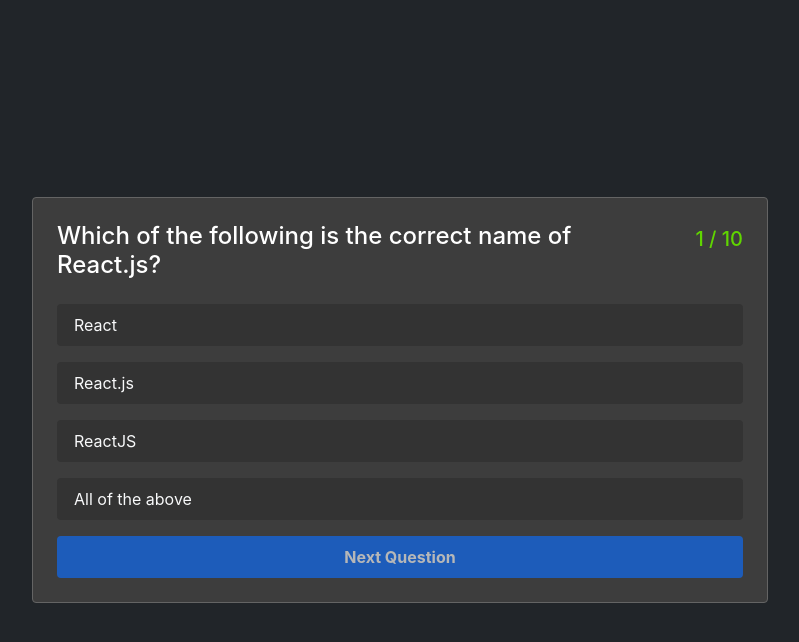
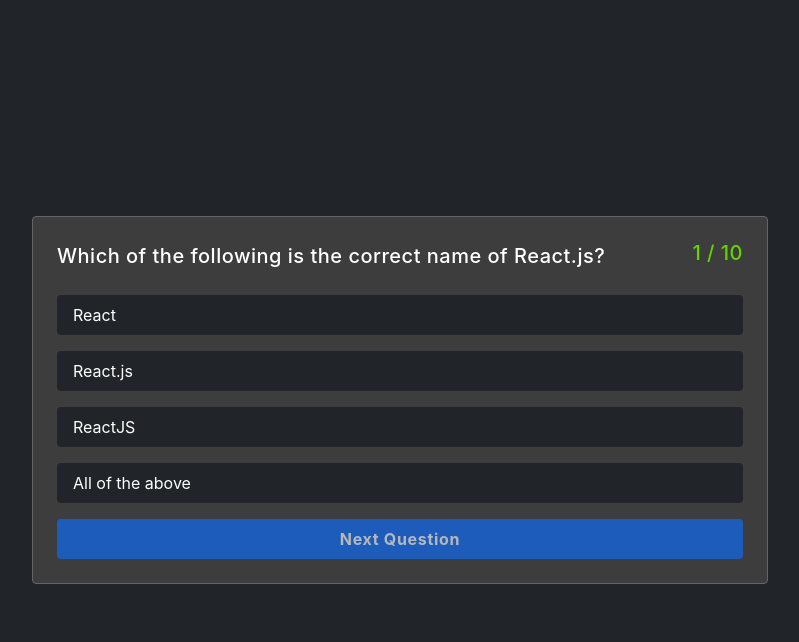
Before and after one commit to Vitalii-Dzoma/quiz-app-moonlit, a React (Create React App) app: page / in a window 1280 px wide. Both pictures are taken after a click on the button "Start Quiz". Shown: the top 642 px of the page, without its empty margins (240-1039 px from the left). Built offline with nearby package versions, Linux system fonts and the light colour scheme.

Commit message:
Code Optimized

```diff
--- a/src/App.js
+++ b/src/App.js
@@ -38,16 +38,16 @@
   }
 
   // Check Answer
-  const checkAnswer = (e) => {
+  const checkAnswer = (event, selected) => {
     if (!selectedAnswer) {
-      console.log(!selectedAnswer);
       setCorrectAnswer(question.answer);
-      setSelectedAnswer(e.target.value);
+      setSelectedAnswer(selected);
 
-      if (e.target.value === question.answer) {
+      if (selected === question.answer) {
+        event.target.classList.add('bg-success');
         setMarks(marks + 5);
       } else {
-        e.target.nextSibling.style.background = '#ff0000';
+        event.target.classList.add('bg-danger');
       }
     }
   }
@@ -56,8 +56,10 @@
   const nextQuestion = () => {
     setCorrectAnswer('');
     setSelectedAnswer('');
-    const labels = document.querySelectorAll('label');
-    labels?.forEach(item => item.style.background = '#333333');
+    const wrongBtn = document.querySelector('button.bg-danger');
+    wrongBtn?.classList.remove('bg-danger');
+    const rightBtn = document.querySelector('button.bg-success');
+    rightBtn?.classList.remove('bg-success');
     setQuestionIndex(questionIndex + 1);
   }
 
@@ -77,8 +79,10 @@
     setSelectedAnswer('');
     setQuestionIndex(0);
     setMarks(0);
-    const labels = document.querySelectorAll('label');
-    labels?.forEach(item => item.style.background = '#333333');
+    const wrongBtn = document.querySelector('button.bg-danger');
+    wrongBtn?.classList.remove('bg-danger');
+    const rightBtn = document.querySelector('button.bg-success');
+    rightBtn?.classList.remove('bg-success');
   }
 
   return (
--- a/src/components/Quiz.js
+++ b/src/components/Quiz.js
@@ -1,30 +1,26 @@
 import React from 'react';
 
 const Quiz = ({ showQuiz, question, quizs, checkAnswer, correctAnswer, selectedAnswer, questionIndex, nextQuestion, showTheResult }) => {
+
     return (
         <section className="bg-dark text-white" style={{ display: `${showQuiz ? 'block' : 'none'}` }}>
             <div className="container">
                 <div className="row vh-100 align-items-center justify-content-center">
                     <div className="col-lg-8">
                         <div className="card p-4" style={{ background: '#3d3d3d', borderColor: '#646464' }}>
-                            <div className="d-flex justify-content-between gap-x-5">
-                                <h4 className='mb-2'>{question?.question}</h4>
-                                <h5 style={{ color: '#60d600', minWidth: '100px', marginTop: '5px', textAlign: 'right' }}>{quizs.indexOf(question) + 1} / {quizs?.length}</h5>
+                            <div className="d-flex justify-content-between gap-md-3">
+                                <h5 className='mb-2 fs-normal lh-base'>{question?.question}</h5>
+                                <h5 style={{ color: '#60d600', width: '100px', textAlign: 'right' }}>{quizs.indexOf(question) + 1} / {quizs?.length}</h5>
                             </div>
                             <div>
                                 {
-                                    question?.options?.map((item, index) => <div key={index}>
-                                        <input
-                                            className='d-none'
-                                            type="radio"
-                                            value={item}
-                                            name="answer-option"
-                                            id={index}
-                                            onClick={checkAnswer}
-                                        />
-
-                                        <label htmlFor={index} className="btn py-2 px-3 mt-3 text-start text-light w-100" style={{ background: `${correctAnswer === item ? "#3c8800" : "#333333"}` }}>{item}</label>
-                                    </div>)
+                                    question?.options?.map((item, index) => <button
+                                        key={index}
+                                        className={`option w-100 text-start btn text-white py-2 px-3 mt-3 rounded btn-dark ${correctAnswer === item && 'bg-success'}`}
+                                        onClick={(event) => checkAnswer(event, item)}
+                                    >
+                                        {item}
+                                    </button>)
                                 }
                             </div>
 
--- a/src/components/Result.js
+++ b/src/components/Result.js
@@ -6,8 +6,9 @@
             <div className="container">
                 <div className="row vh-100 align-items-center justify-content-center">
                     <div className="col-lg-6">
-                        <div className="text-light text-center p-5 rounded" style={{ background: '#3c8800' }}>
-                            <h3 className='mb-3 fw-bold'>Your Score is {marks} out of {quizs.length * 5}</h3>
+                        <div className={`text-light text-center p-5 rounded ${marks > (quizs.length * 5 / 2) ? 'bg-success' : 'bg-danger'}`}>
+                            <h1 className='mb-2 fw-bold'>{marks > (quizs.length * 5 / 2) ? 'Awesome!' : 'Oops!'}</h1>
+                            <h3 className='mb-3 fw-bold'>Your score is {marks} out of {quizs.length * 5}</h3>
 
                             <button onClick={startOver} className='btn py-2 px-4 btn-light fw-bold d-inline'>Start Over</button>
                         </div>
--- a/src/index.css
+++ b/src/index.css
@@ -5,9 +5,37 @@
         'Helvetica Neue', sans-serif;
     -webkit-font-smoothing: antialiased;
     -moz-osx-font-smoothing: grayscale;
+    letter-spacing: 0.5px;
 }
 
 code {
     font-family: source-code-pro, Menlo, Monaco, Consolas, 'Courier New',
         monospace;
 }
+
+h1,
+h2,
+h3 {
+    font-family: 'Helvetica Neue';
+    font-weight: 600;
+    letter-spacing: 0.5px;
+}
+
+.btn,
+.btn-dark,
+.btn-check:focus + .btn-dark,
+.btn-dark:focus,
+.btn-check:focus + .btn,
+.btn:focus {
+    border: none;
+    box-shadow: none;
+}
+
+.btn-dark:hover {
+    background: #212529;
+}
+
+.bg-primary,
+.btn-light {
+    letter-spacing: 0.7px;
+}
```
